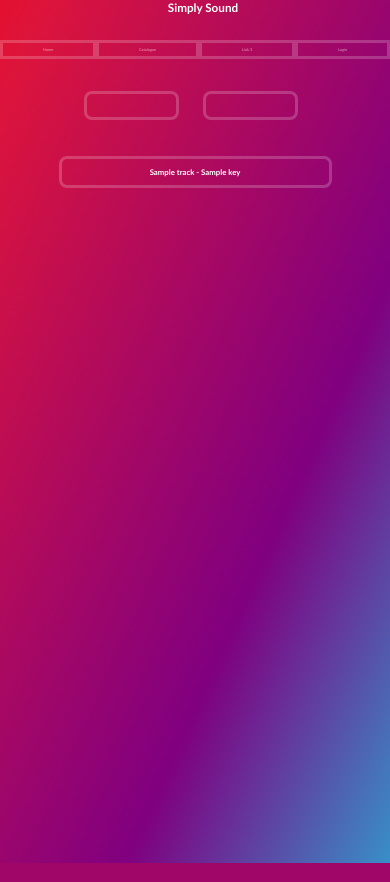
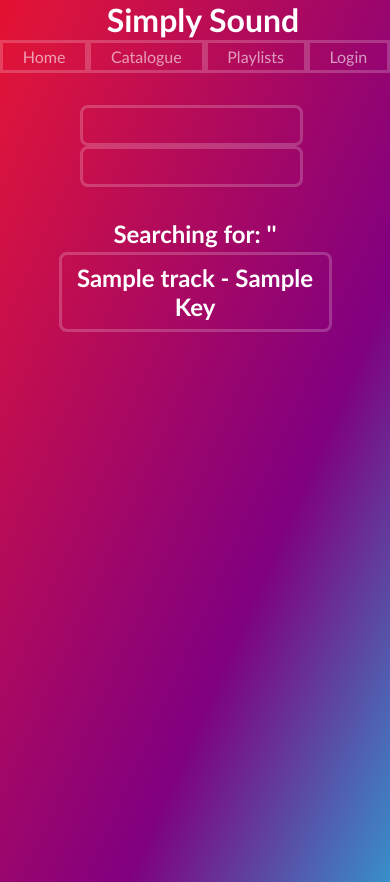
Before and after one commit to Jacksone2307/SKF, a Python web app: template projectFiles/Templates/catalogue/catalogue.html in a window 390 px wide. Run offline with Jinja, Linux system fonts and the light colour scheme; the template is opened without the code that fills it: most values are stand-ins (such as "Sample title", 1, 10 or a date in 2020); form fields are guessed from the names that the template uses.

Commit message:
Improved responsive design. Catalogue overflow, and playlist basics.

```diff
--- a/projectFiles/Templates/catalogue/catalogue.html
+++ b/projectFiles/Templates/catalogue/catalogue.html
@@ -16,11 +16,16 @@
             </form>
         </div>
     </div>
+    {% if search_form.search_field.data != None %}
+        <div class="search-response">
+            <h2>Searching for: '{{search_form.search_field.data}}'</h2>
+        </div>
+    {% endif %}
     <div class="catalogue-list">
         {% for track in tracks %}
             <div class="catalogue-item">
                 <a href="{{url_for('home_bp.home', key=track.key, url=track.url)}}"><h2>{{track.title}}{% if track.key != 'None'%}
-                     - {{track.key}}
+                     - {{track.key.title()}}
                      {%endif%}</h2></a>
             </div>
         {% endfor %}
--- a/projectFiles/Templates/navbar/navbar.html
+++ b/projectFiles/Templates/navbar/navbar.html
@@ -1,7 +1,7 @@
     <div class="nav-container">
         <div class="nav-item"><a class = "nav-url" href="{{url_for('home_bp.home')}}">Home</a> </div>
         <div class="nav-item"><a class = "nav-url" href="{{url_for('catalogue_bp.catalogue')}}">Catalogue</a></div>
-        <div class="nav-item">Link 3</div>
+        <div class="nav-item"><a class = "nav-url" href="{{url_for('playlists_bp.playlists')}}">Playlists</a></div>
         {% if 'user' in session %}
         <div class="nav-item"><a class = "nav-url" href="\logout">Logout</a></div>
         {% else %}
--- a/projectFiles/home/home.py
+++ b/projectFiles/home/home.py
@@ -29,11 +29,8 @@
 @home_blueprint.route('/save-track', methods=['POST'])
 def save_track():
     r = request.get_json()
-    print(f"r = {r}")
     track = Track(r["title"], r["url"], r["key"])
-    print(f"Saving {track} to db. ")
     save_track_to_db(track)
-    print("Saved track to db.")
     response = make_response(jsonify({"message": "JSON received"}), 200)
     return response
 
--- a/projectFiles/home/home_service.py
+++ b/projectFiles/home/home_service.py
@@ -70,4 +70,8 @@
 
 
 def save_track_to_db(track_to_save: Track):
+    similarTracks = repo_instance.search_tracks(track_to_save.title)
+    for track in similarTracks:
+         if track == track_to_save:
+              return 1
     repo_instance.add_track(track_to_save)
--- a/projectFiles/static/style.css
+++ b/projectFiles/static/style.css
@@ -52,7 +52,7 @@
     margin: 0%;
     padding: 0%;
     color: white;
-    font-size: 3vw;
+    font-size: max(2rem, 3vw);
     font-weight: bold;
 }
 
@@ -64,7 +64,7 @@
     margin: 0%;
     padding: 0%;
     background-color: transparent;
-    height: calc(100vh - 2.5rem);
+    height: calc(100vh - 9vw);
     font-size: 0px;
 }
 .search{
@@ -102,7 +102,7 @@
 }
 .checkbox-container-item{
     padding: 0rem 0.5rem 0rem 0.5rem;
-    font-size: 1.2vw;
+    font-size: max(1rem, 1.2vw);
 }
 
 p{
@@ -111,7 +111,7 @@
     padding: 0%;
 }
 h2{
-    font-size: 2vw;
+    font-size: max(1.5rem, 2vw);
     margin: 0%;
     color: white;
 }
@@ -126,7 +126,7 @@
     border-width: 0.2rem;
     color: white;
     padding: 0.5rem;
-    font-size: 1.5vw;
+    font-size: max(1rem, 1.5vw);
     transition: background-color 0.3s;
     transition: border-color 0.3s;
 
@@ -219,7 +219,7 @@
     margin: 0%;
     padding: 1vw;
     color: rgba(255, 255, 255, 0.6);
-    font-size: 1vw;
+    font-size: max(1rem, 1vw);
     border-style: solid;
     border-color: rgba(255,255,255,0.2);
     background-color: rgba(0, 0, 0, 0.0);
@@ -251,7 +251,7 @@
     border-radius: 0.5rem;
     border-width: 0.2rem;
     padding: 0.5rem;
-    font-size: 1.5vw;
+    font-size: max(1rem, 1.5vw);
     transition: background-color 0.3s;
     transition: border-color 0.3s;
     color: rgba(255, 255, 255, 0.6);
@@ -268,7 +268,8 @@
 
 .catalogue-list{
     width: 100%;
-    height: 100%;
+    height: 70vh;
+    overflow-y: auto;
 }
 
 .catalogue-item{
@@ -282,7 +283,7 @@
     border-width: 0.2rem;
     color: white;
     padding: 0.5rem;
-    font-size: 1.5vw;
+    font-size: max(1rem, 1.5vw);
     transition: background-color 0.3s;
     transition: border-color 0.3s;
 
```
Also changed, not shown: projectFiles/Templates/playlists/playlists.html (added, +10 -0 lines), projectFiles/__init__.py (+24 -2 lines), projectFiles/domainmodel/model.py (+33 -4 lines), projectFiles/playlists/playlists.py (added, +13 -0 lines).
